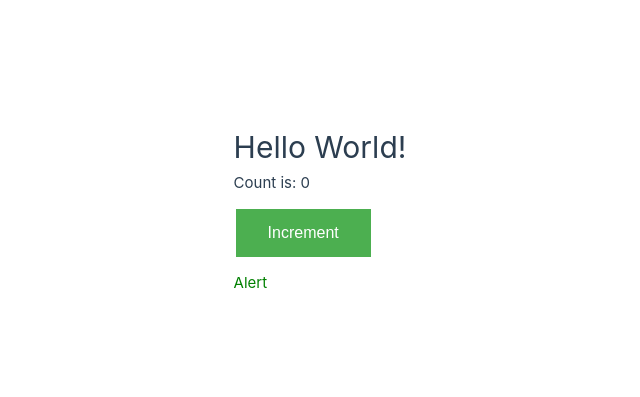
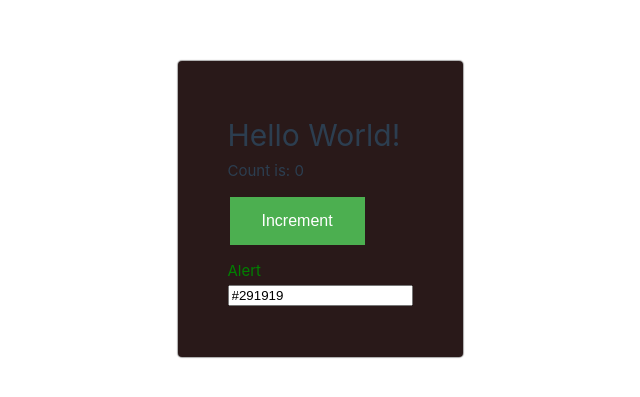
Before and after one commit to Popshow2011/learnVue, a Vue app: page / in a window 1280 px wide. Shown: the part 191-588 px from the top of the page, without its empty margins (320-960 px from the left). Built offline with nearby package versions, Linux system fonts and the light colour scheme.

Commit message:
Event Listeners урок пройден

```diff
--- a/src/components/DeclarativeRendering/DeclarativeRendering.vue
+++ b/src/components/DeclarativeRendering/DeclarativeRendering.vue
@@ -5,6 +5,7 @@ import { type CounterType, type MessageType } from './types'
 
 const counter = reactive<CounterType>({ count: 0 })
 const message = ref<MessageType>({ value: 'Hello World!' })
+const color = ref('#291919')
 
 const updateCounter = () => {
   counter.count++
@@ -16,13 +17,21 @@ const updateCounter = () => {
 </script>
 
 <template>
-  <h1>{{ message.value }}</h1>
-  <p>Count is: {{ counter.count }}</p>
-  <button @click="updateCounter" class="btn">Increment</button>
-  <AttributeBindings :alertClass="counter.count < 10 ? 'success' : 'error'" />
+  <div :style="{ backgroundColor: color }" class="container">
+    <h1>{{ message.value }}</h1>
+    <p>Count is: {{ counter.count }}</p>
+    <button @click="updateCounter" class="btn">Increment</button>
+    <AttributeBindings :alertClass="counter.count < 10 ? 'success' : 'error'" />
+    <input type="text" :value="color" />
+  </div>
 </template>
 
 <style scoped>
+.container {
+  padding: 50px;
+  border-radius: 4px;
+  box-shadow: 0 0 1px 1px #aaaaaa;
+}
 .btn {
   user-select: none;
   background-color: #4caf50;
```
